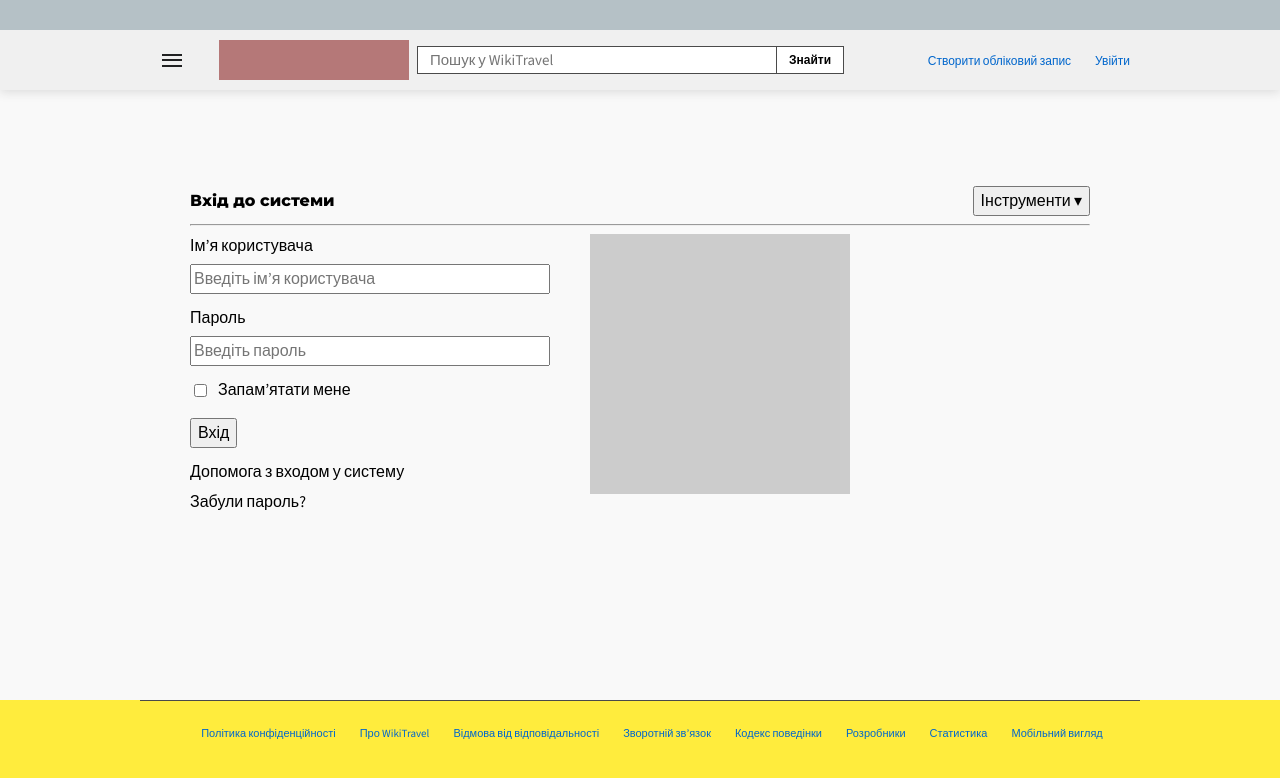
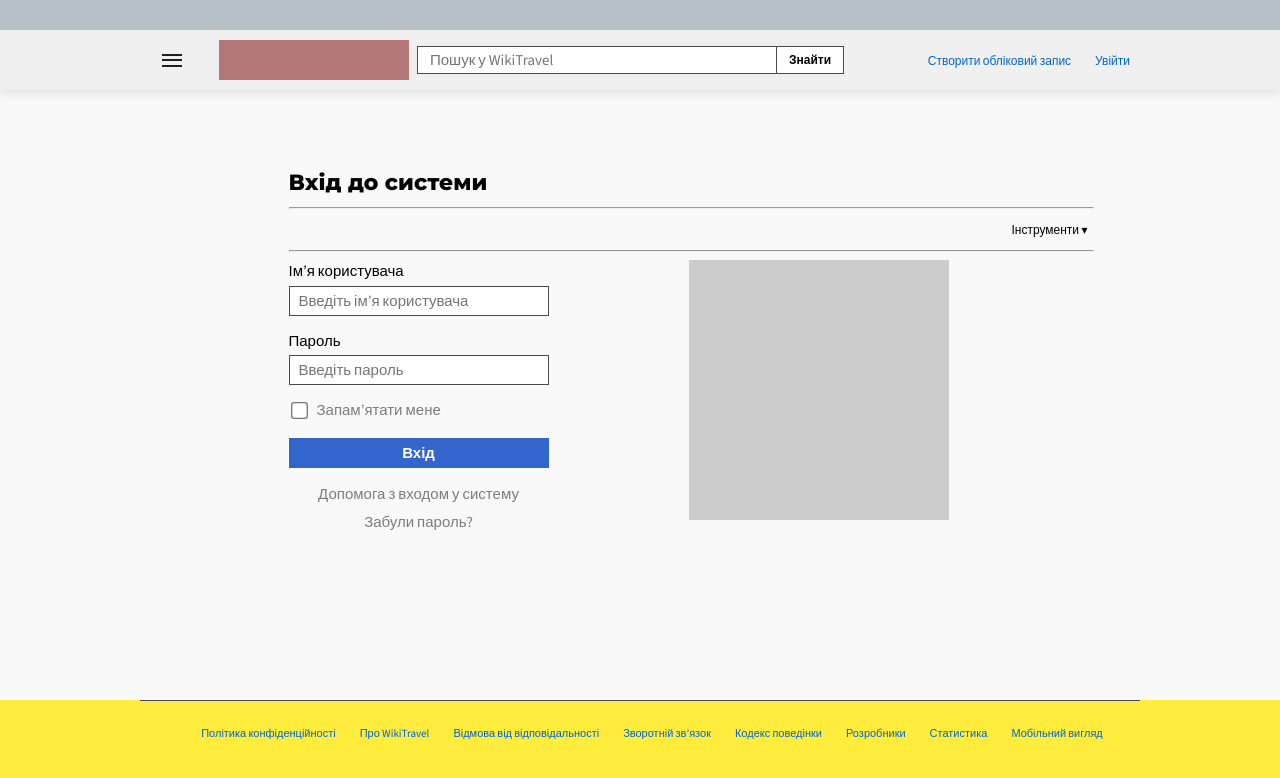
Before and after one commit to KITMAVV/wiki_clone_web, a React (Vite) app: page /login in a window 1280 px wide. Shown: the top 778 px of the page. Built offline with nearby package versions, Linux system fonts and the light colour scheme.

Commit message:
GG_v0.3.0  -  Auth pages+-(login+, reg-)

```diff
--- a/src/App.jsx
+++ b/src/App.jsx
@@ -1,17 +1,18 @@
 import { BrowserRouter as Router, Routes, Route, Link } from "react-router-dom";
 import Tests from "./pages/dev/testing_page.jsx";
 import Login from "./pages/Auth/Login.jsx";
+import Register from "./pages/Auth/Register.jsx";
+
+import styles from "./test.module.css";
 
 function Home() {
     return (
-        <div>
+        <div className={styles.container}>
             <h1 style={{fontSize: 30}}>Кнопке кликат переходит по страница, пон?</h1>
-            <Link to="/tests">
-                <button>1) Tests</button>
-            </Link>
-            <Link to="/Login">
-                <button>2) Login</button>
-            </Link>
+
+            <Link to="/tests" className={styles.btn}>1) Tests</Link>
+            <Link to="/login" className={styles.btn}>2) Login</Link>
+            <Link to="/register" className={styles.btn}>3) Register</Link>
         </div>
     );
 }
@@ -20,9 +21,10 @@ export default function App() {
     return (
         <Router>
             <Routes>
-                <Route path="/" element={<Home />} />
-                <Route path="/tests" element={<Tests />} />
-                <Route path="/login" element={<Login />} />
+                <Route path="/" element={<Home/>}/>
+                <Route path="/tests" element={<Tests/>}/>
+                <Route path="/login" element={<Login/>}/>
+                <Route path="/register" element={<Register/>} />
             </Routes>
         </Router>
     );
--- a/src/components/Header/Header.jsx
+++ b/src/components/Header/Header.jsx
@@ -24,7 +24,7 @@ const Header = () => {
 
             <div className="header__right">
                 <a href="#">Створити обліковий запис</a>
-                <a href="#">Увійти</a>
+                <a href="/Login">Увійти</a>
             </div>
         </header>
     );
--- a/src/pages/Auth/Login.css
+++ b/src/pages/Auth/Login.css
@@ -1,12 +1,40 @@
-.auth-wrap { width: 100%; max-width: 900px; }
+.auth-wrap {
+    width: 100%;
+    max-width: 805px;
+    margin-left: 102px;
+}
+
+.auth-wrap h1,
+.auth-title {
+    font-size: 22px;
+    font-weight: 800;
+}
 
 .auth-header {
     display: flex;
     align-items: center;
-    justify-content: space-between;
+    justify-content: flex-end;
 }
 
-.auth-sep { margin: 8px 0; }
+.auth-tools {
+    height: 25px;
+}
+
+.auth-tools-btn {
+    background: none;
+    border: none;
+    font-size: 12px;
+    cursor: pointer;
+}
+
+.auth-tools-btn:hover {
+    color: #3366CC;
+}
+
+
+.auth-sep {
+    margin: 8px 0;
+}
 
 .auth-body {
     display: flex;
@@ -14,16 +42,95 @@
     align-items: flex-start;
 }
 
-.auth-form { width: 360px; }
+.auth-form {
+    width: 360px;
+}
 
-.form-field { display: grid; gap: 6px; margin-bottom: 12px; }
+.field_name,
+.form-field {
+    display: grid;
+    gap: 3px;
+    margin-bottom: 14px;
+    max-width: 260px;
+}
 
-.form-row { display: flex; align-items: center; gap: 8px; margin: 8px 0 16px; }
+.form-label {
+    font-size: 15px;
+}
 
-.auth-links { display: grid; gap: 6px; margin-top: 12px; }
+.form-input {
+    border-radius: 0;
+    border: #4A4A4A 1px solid;
+    height: 30px;
+    padding: 0 9px;
+    font-size: 15px;
+    color: rgba(0, 0, 0, 0.5);
+}
+
+.form-row {
+    display: flex;
+    align-items: center;
+    gap: 8px;
+    margin: 8px 0 16px;
+}
+
+.form-remember {}
+
+.form-checkbox {
+    cursor: pointer;
+    scale: 1.3;
+}
+
+.form-checkbox-label {
+    font-size: 15px;
+    color: rgba(0, 0, 0, 0.5);
+    cursor: pointer;
+}
+
+.auth-submit {
+    background: #3366CC;
+    width: 260px;
+    height: 30px;
+    color: white;
+    font-weight: 700;
+    font-size: 15px;
+    border: none;
+    cursor: pointer;
+}
+
+.auth-links {
+    max-width: 260px;
+    display: grid;
+    gap: 6px;
+    margin-top: 15px;
+    text-align: center;
+}
+
+.auth-link {
+    font-size: 15px;
+    color: rgba(0, 0, 0, 0.5);
+}
+
+.auth-link:hover {
+    text-decoration: underline;
+}
 
 .auth-placeholder {
     width: 260px;
     height: 260px;
     background: #ccc;
 }
+
+/*@media (max-width: 720px) {*/
+/*    .auth-body {*/
+/*        flex-direction: column;*/
+/*    }*/
+
+/*    .auth-placeholder {*/
+/*        */
+/*    }*/
+
+/*    .auth-form {*/
+/*        */
+/*    }*/
+/*}*/
--- a/src/pages/Auth/Login.jsx
+++ b/src/pages/Auth/Login.jsx
@@ -1,14 +1,21 @@
 import AuthLayout from './AuthLayout';
-import './Login.css'
+import './Login.css';
+
 export default function Login() {
     return (
-        // ToDo почистити осьо все і написати нормальні стилі а не чатовскі
         <AuthLayout>
             <section className="auth-wrap">
+                <h1 className="auth-title">Вхід до системи</h1>
+                <hr className="auth-sep" />
+
                 <header className="auth-header">
-                    <h1>Вхід до системи</h1>
                     <div className="auth-tools">
-                        <button type="button" aria-haspopup="listbox" aria-expanded="false">
+                        <button
+                            className="auth-tools-btn"
+                            type="button"
+                            aria-haspopup="listbox"
+                            aria-expanded="false"
+                        >
                             Інструменти ▾
                         </button>
                     </div>
@@ -19,28 +26,48 @@ export default function Login() {
                 <div className="auth-body">
                     <form className="auth-form">
                         <div className="form-field">
-                            <label htmlFor="username">Ім’я користувача</label>
-                            <input id="username" name="username" type="text" placeholder="Введіть ім’я користувача" />
+                            <label htmlFor="username" className="form-label">Ім’я користувача</label>
+                            <input
+                                id="username"
+                                name="username"
+                                type="text"
+                                className="form-input"
+                                placeholder="Введіть ім’я користувача"
+                            />
                         </div>
 
                         <div className="form-field">
-                            <label htmlFor="password">Пароль</label>
-                            <input id="password" name="password" type="password" placeholder="Введіть пароль" />
+                            <label htmlFor="password" className="form-label">Пароль</label>
+                            <input
+                                id="password"
+                                name="password"
+                                type="password"
+                                className="form-input"
+                                placeholder="Введіть пароль"
+                            />
                         </div>
 
-                        <div className="form-row">
-                            <input id="remember" name="remember" type="checkbox" />
-                            <label htmlFor="remember">Запам’ятати мене</label>
+                        <div className="form-row form-remember">
+                            <input
+                                id="remember"
+                                name="remember"
+                                type="checkbox"
+                                className="form-checkbox"
+                            />
+                            <label htmlFor="remember" className="form-checkbox-label">
+                                Запам’ятати мене
+                            </label>
                         </div>
 
-                        <button type="submit">Вхід</button>
+                        <button type="submit" className="auth-submit">Вхід</button>
 
                         <nav className="auth-links">
-                            <a href="#">Допомога з входом у систему</a>
-                            <a href="#">Забули пароль?</a>
+                            <a href="#" className="auth-link">Допомога з входом у систему</a>
+                            <a href="#" className="auth-link">Забули пароль?</a>
                         </nav>
                     </form>
-                    <div className="auth-placeholder" aria-hidden="true" />
+
+                    <div className="auth-placeholder" aria-hidden="true"></div>
                 </div>
             </section>
         </AuthLayout>
--- a/src/pages/Auth/Register.jsx
+++ b/src/pages/Auth/Register.jsx
@@ -0,0 +1,10 @@
+import AuthLayout from './AuthLayout';
+
+
+export default function Register() {
+    return (
+        <AuthLayout>
+            <div>Аткрой базу и верни мне брр брр патапима(*я хочу спать😢)</div>
+        </AuthLayout>
+    );
+}
--- /dev/null
+++ b/src/test.module.css
@@ -0,0 +1,27 @@
+.container {
+    display: flex;
+    flex-direction: column;
+    align-items: center;
+    justify-content: center;
+    min-height: 100vh;
+    gap: 16px;
+    text-align: center;
+}
+
+.btn {
+    display: inline-block;
+    padding: 10px 20px;
+    background-color: #007bff;
+    color: white;
+    border-radius: 6px;
+    text-decoration: none;
+    font-weight: 500;
+    transition: all 0.2s ease-in-out;
+    width: 180px;
+    text-align: center;
+}
+
+.btn:hover {
+    background-color: #0056b3;
+    scale: 1.05;
+}
```
